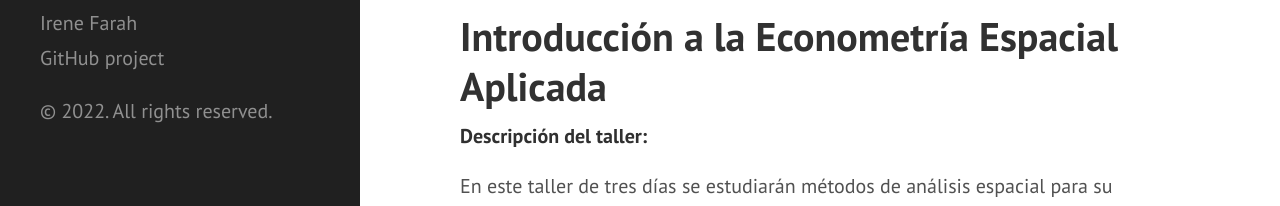
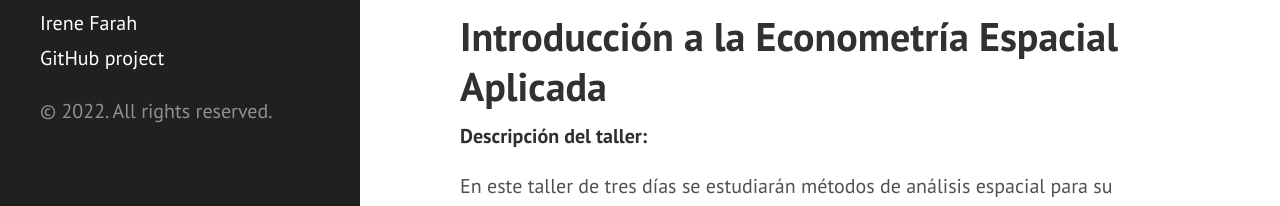
Before and after one commit to ifarah/sp_reg, a Jekyll site: the page built from index.md, in a window 1280 px wide. Shown: the part 446-652 px from the top of the page. Built offline with Jekyll 4.4.1, drawn with Linux system fonts in a browser that asks for light colours; the list of posts is cut into pages by our own code.

Commit message:
Update sidebar.html

```diff
--- a/_includes/sidebar.html
+++ b/_includes/sidebar.html
@@ -70,8 +70,8 @@
       {% endfor %}
       {% endcomment %}
 
-      <span class="sidebar-nav-item" href="{{ https://ifarah.github.io./ }}">Irene Farah</span>
-      <span class="sidebar-nav-item" href="{{ site.github.repo }}">GitHub project</span>
+      <a class="sidebar-nav-item" href="{{ https://ifarah.github.io./ }}">Irene Farah</a>
+      <a class="sidebar-nav-item" href="{{ site.github.repo }}">GitHub project</a>
     </nav>
 
     <p>&copy; {{ site.time | date: '%Y' }}. All rights reserved.</p>
```
